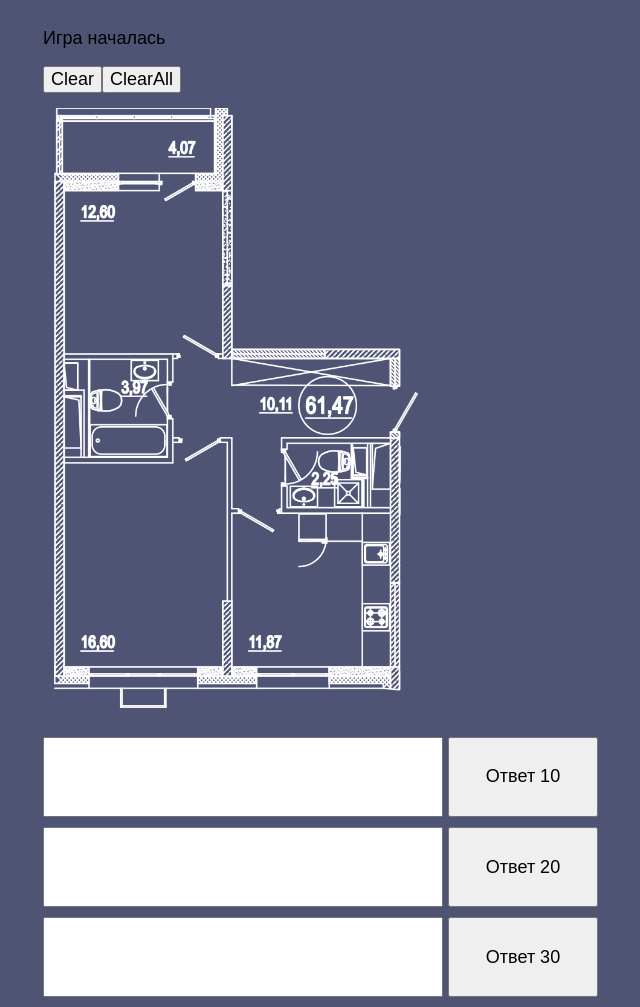
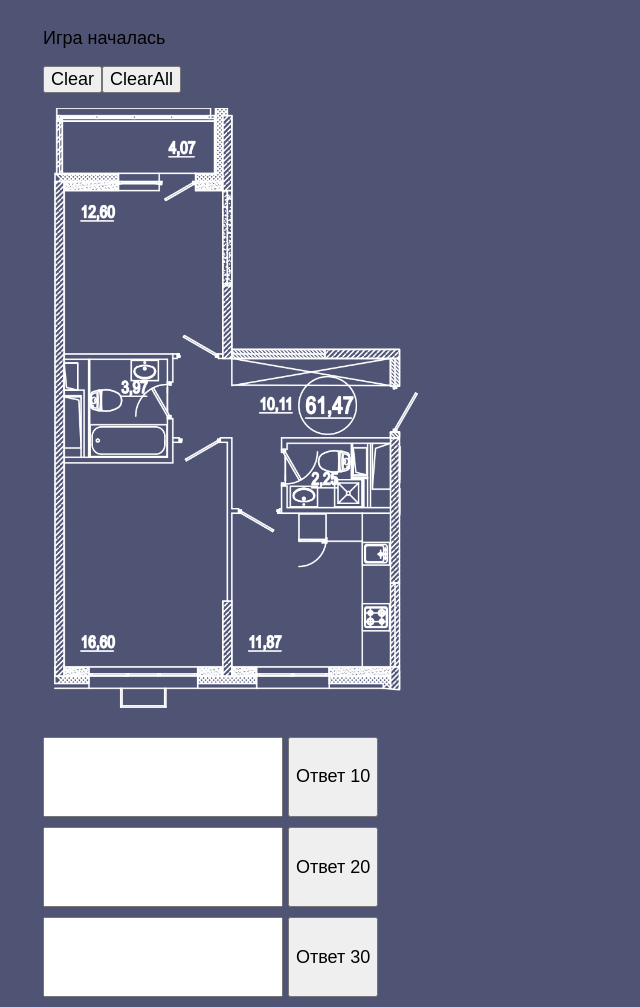
Before and after one commit to OlgaIlyutko/OlgaIlyutko.github.io, a plain HTML site: page index.html in a window 1280 px wide. Shown: the part 197-1204 px from the top of the page, without its empty margins (297-937 px from the left). Drawn offline with Linux system fonts and the light colour scheme.

Commit message:
внешка

```diff
--- a/css/style.css
+++ b/css/style.css
@@ -74,10 +74,10 @@ header {
 
 .input-answer {
     height: 80px;
-    width: 400px;
+    /*width: 400px;*/
 }
 
 .button-check {
     height: 80px;
-    width: 150px;
+    /*width: 150px;*/
 }
```
